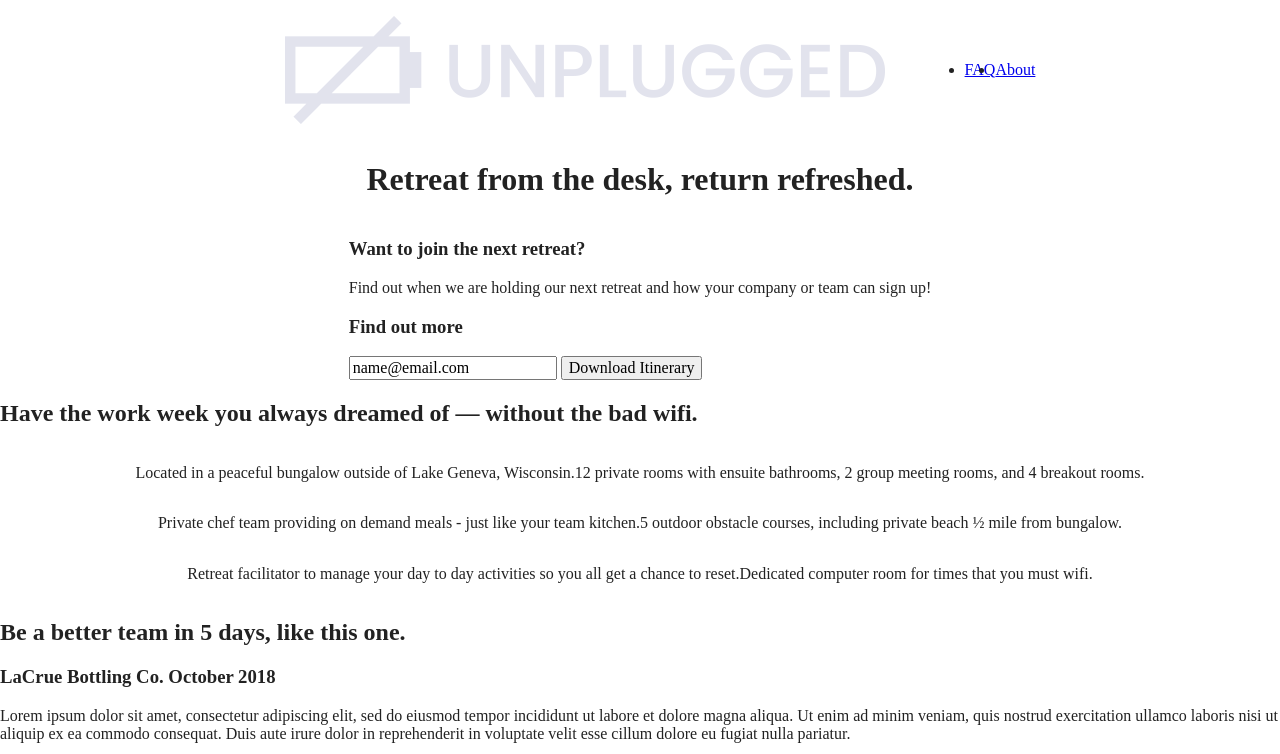
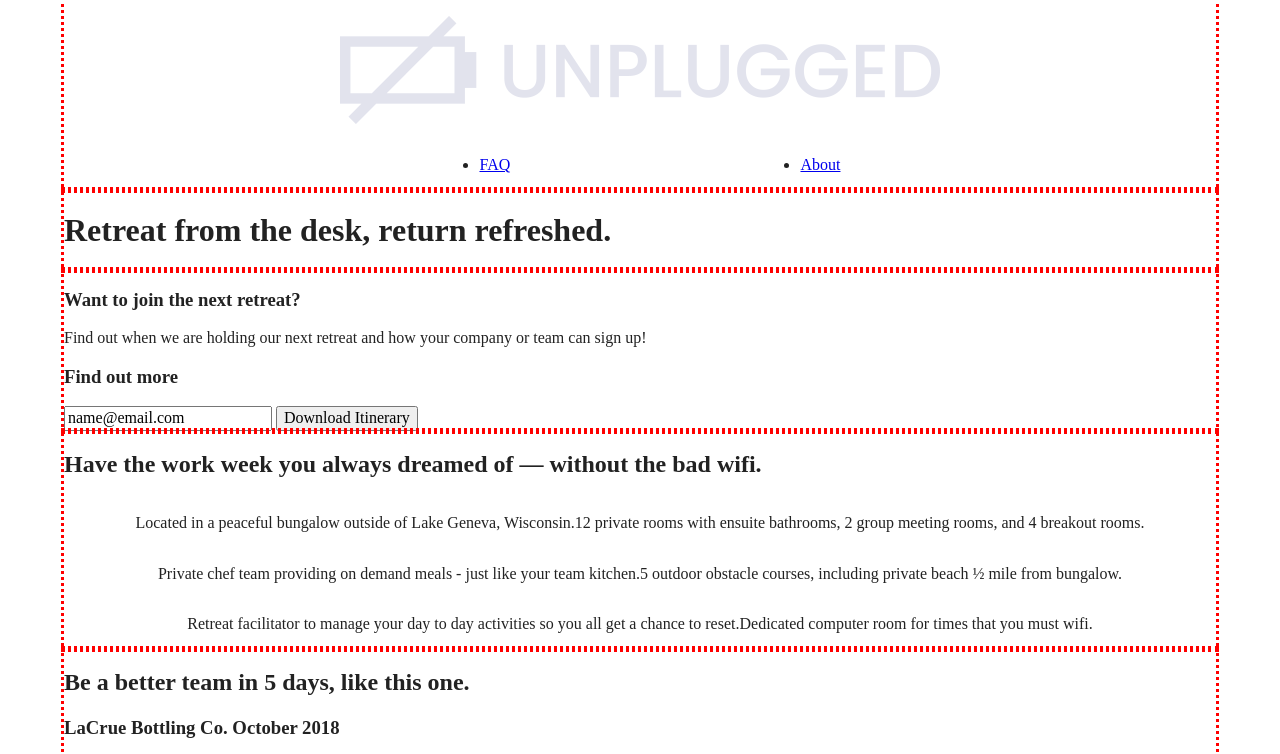
Before and after one commit to JansHans/unplugged-retreat, a website built with Parcel: page index.html in a window 1280 px wide. Shown: the top 754 px of the page. Built offline with nearby package versions, Linux system fonts and the light colour scheme.

Commit message:
Added css layout and HTML correction

```diff
--- a/css/main.css
+++ b/css/main.css
@@ -87,10 +87,10 @@ textarea {
    Author's custom styles
    ========================================================================== */
 /* --- Base Header - Footer Styles --- */
-/* .content-wrapper {
+.content-wrapper {
   outline: 3px dotted red;
   width: 90%;
-} */
+}
 
 header {
   display: flex;
@@ -104,9 +104,14 @@ header .content-wrapper {
   flex-flow: row wrap;
 }
 
+header nav {
+  width: 60%;
+}
+
 header nav ul {
   display: flex;
   justify-content: space-around;
+
 }
 
 footer {
@@ -163,10 +168,6 @@ aside {
   display: flex;
   justify-content: center;
 }
-
-
-
-.copyright {}
 
 /* ==== About Page === */
 
```
Also changed, not shown: index.html (+1 -1 lines).
